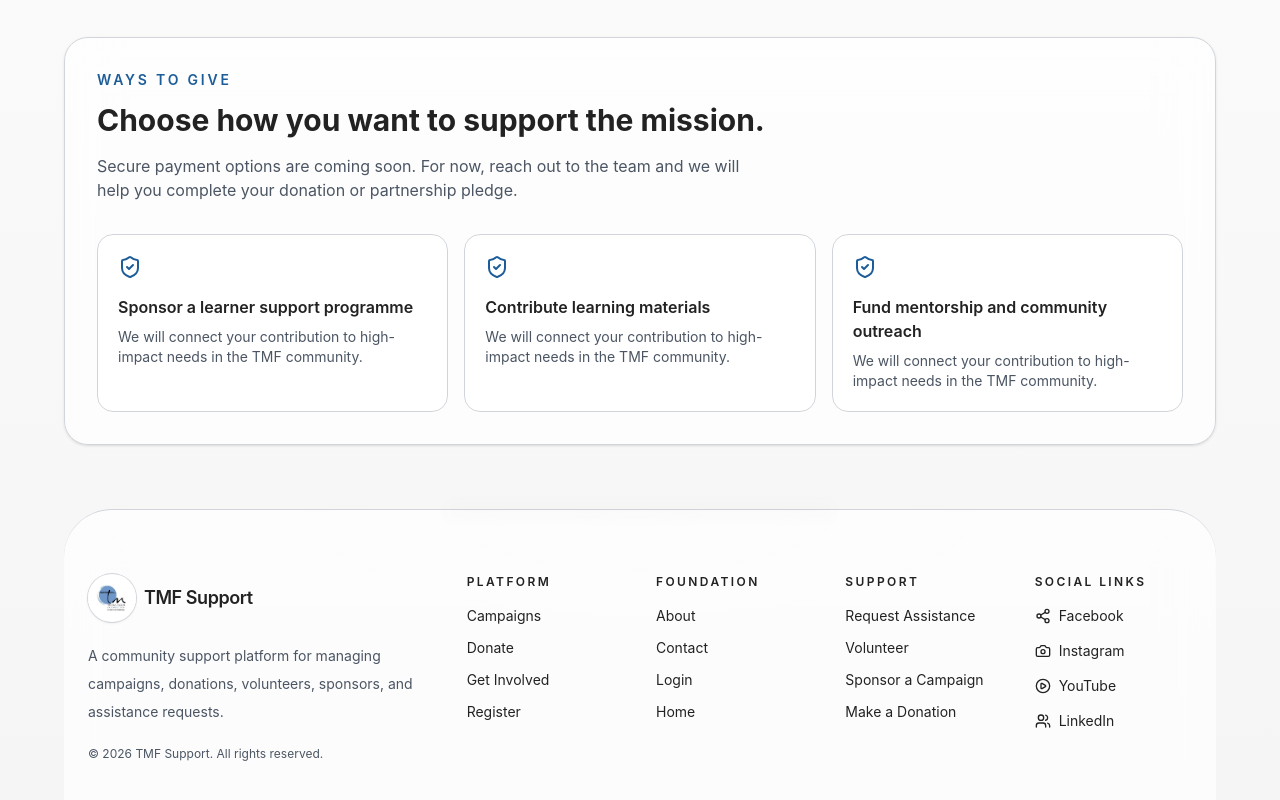
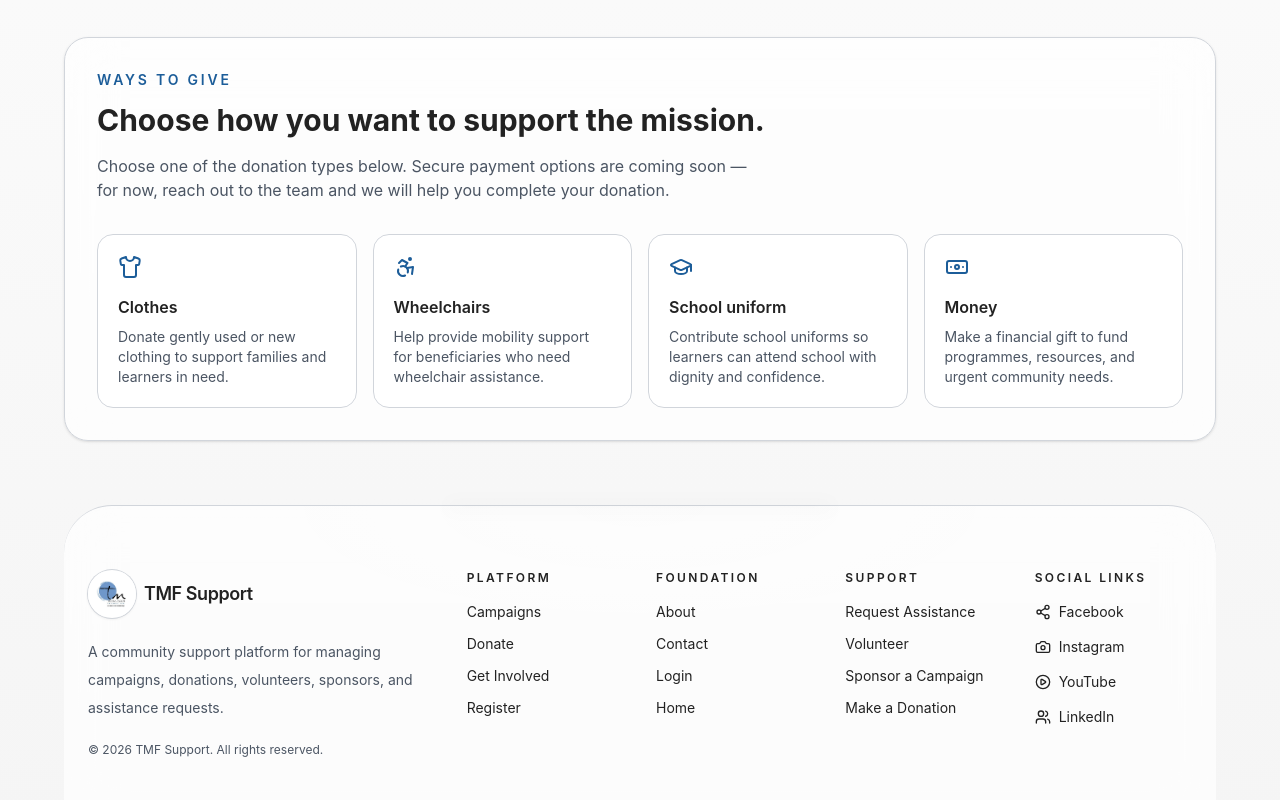
Before and after one commit to OdirileMasemola/TMF-community-support-system, a React (Vite) app: page /donate in a window 1280 px wide. Shown: the part 827-1627 px from the top of the page. Built offline with nearby package versions, Linux system fonts and the light colour scheme; no server answers.

Commit message:
Refactor DonatePage to introduce structured donation options with icons for better user engagement; update OptimizedImageProps for consistency.

```diff
--- a/src/pages/public/DonatePage.tsx
+++ b/src/pages/public/DonatePage.tsx
@@ -1,8 +1,38 @@
 import HeroSection from "@/components/ui/hero-section-9";
-import { BookOpen, GraduationCap, HandHeart, ShieldCheck } from "lucide-react";
+import {
+  Accessibility,
+  Banknote,
+  BookOpen,
+  GraduationCap,
+  HandHeart,
+  Shirt,
+} from "lucide-react";
 import donationImageOne from "@/assets/images/donation/donation-1.webp";
 import donationImageTwo from "@/assets/images/donation/donation-2.webp";
 import donationImageThree from "@/assets/images/donation/donation-3.webp";
+
+const donationOptions = [
+  {
+    title: "Clothes",
+    description: "Donate gently used or new clothing to support families and learners in need.",
+    icon: Shirt,
+  },
+  {
+    title: "Wheelchairs",
+    description: "Help provide mobility support for beneficiaries who need wheelchair assistance.",
+    icon: Accessibility,
+  },
+  {
+    title: "School uniform",
+    description: "Contribute school uniforms so learners can attend school with dignity and confidence.",
+    icon: GraduationCap,
+  },
+  {
+    title: "Money",
+    description: "Make a financial gift to fund programmes, resources, and urgent community needs.",
+    icon: Banknote,
+  },
+] as const;
 
 export function DonatePage() {
   const scrollToDonationOptions = () => {
@@ -67,23 +97,17 @@ export function DonatePage() {
             <p className="text-sm font-semibold uppercase tracking-[0.2em] text-primary">Ways to give</p>
             <h2 className="mt-3 text-3xl font-bold text-card-foreground">Choose how you want to support the mission.</h2>
             <p className="mt-4 text-muted-foreground">
-              Secure payment options are coming soon. For now, reach out to the team and we will help you complete your
-              donation or partnership pledge.
+              Choose one of the donation types below. Secure payment options are coming soon — for now, reach out to
+              the team and we will help you complete your donation.
             </p>
           </div>
 
-          <div className="mt-8 grid gap-4 md:grid-cols-3">
-            {[
-              "Sponsor a learner support programme",
-              "Contribute learning materials",
-              "Fund mentorship and community outreach",
-            ].map((option) => (
-              <div key={option} className="rounded-2xl border border-border bg-background/70 p-5 backdrop-blur-xl">
-                <ShieldCheck className="h-6 w-6 text-primary" />
-                <h3 className="mt-4 font-semibold text-foreground">{option}</h3>
-                <p className="mt-2 text-sm text-muted-foreground">
-                  We will connect your contribution to high-impact needs in the TMF community.
-                </p>
+          <div className="mt-8 grid gap-4 sm:grid-cols-2 lg:grid-cols-4">
+            {donationOptions.map(({ title, description, icon: Icon }) => (
+              <div key={title} className="rounded-2xl border border-border bg-background/70 p-5 backdrop-blur-xl">
+                <Icon className="h-6 w-6 text-primary" />
+                <h3 className="mt-4 font-semibold text-foreground">{title}</h3>
+                <p className="mt-2 text-sm text-muted-foreground">{description}</p>
               </div>
             ))}
           </div>
```
Also changed, not shown: src/components/ui/OptimizedImage.tsx (line endings or trailing spaces).
